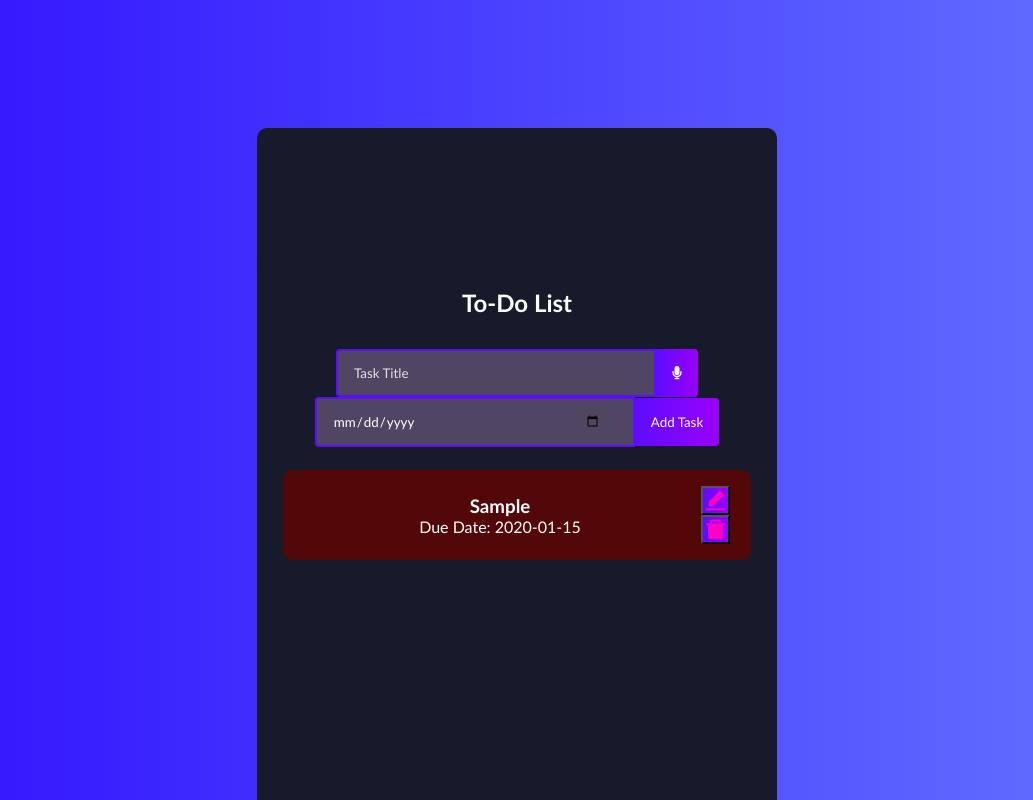
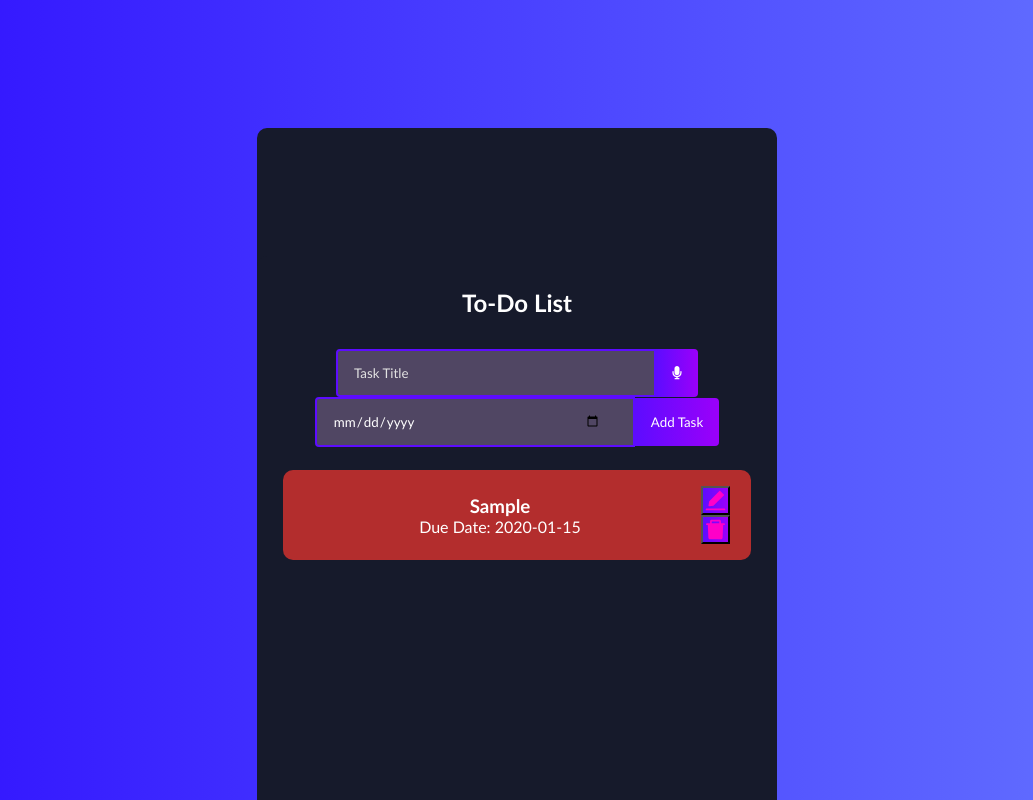
Before and after one commit to MUTInnovationLab/JUST-DO-IT, a React (Create React App) app: page / in a window 1280 px wide. Both pictures are taken after typing "Sample", "2020-01-15" into the empty fields and a click on the button "Add Task". Shown: the top 800 px of the page, without its empty margins (123-1156 px from the left). Built offline with nearby package versions, Linux system fonts and the light colour scheme.

Commit message:
color task update

```diff
--- a/src/App.css
+++ b/src/App.css
@@ -151,15 +151,15 @@ h1 {
 }
 
 .task-item:nth-child(3n + 1) {
-  background-color: #090f5a; /* Color for first item */
+  background-color: #2c36c4; /* Color for first item */
 }
 
 .task-item:nth-child(3n + 2) {
-  background-color: #064b06; /* Color for second item */
+  background-color: #33a533; /* Color for second item */
 }
 
 .task-item:nth-child(3n + 3) {
-  background-color: #520808; /* Color for third item */
+  background-color: #b32d2d; /* Color for third item */
 }
 
 
```
